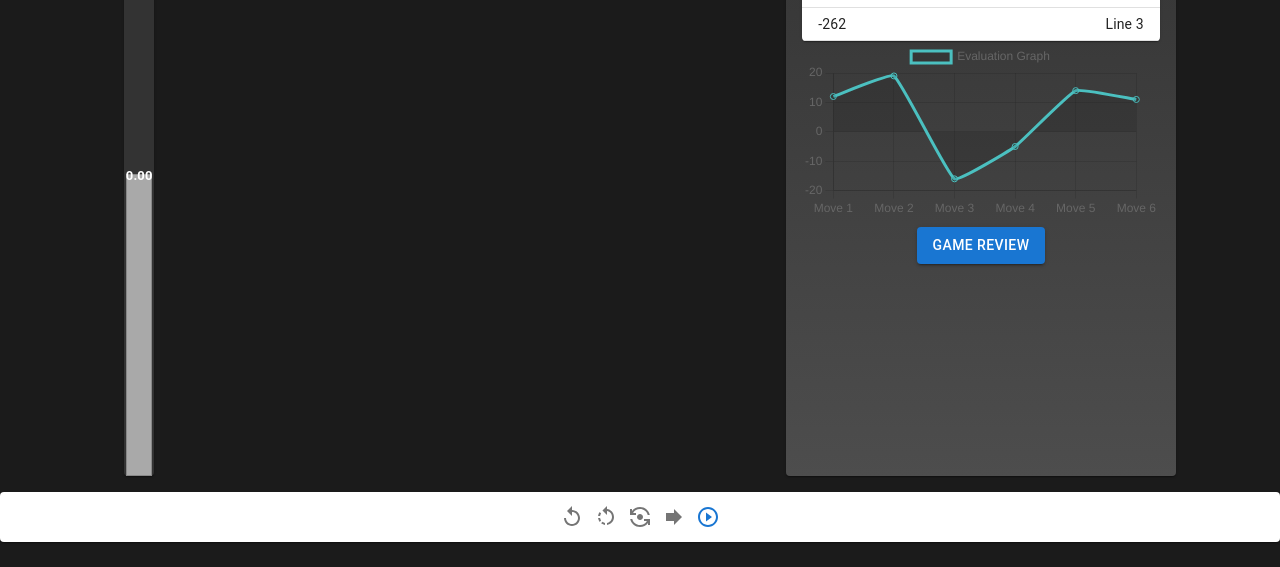
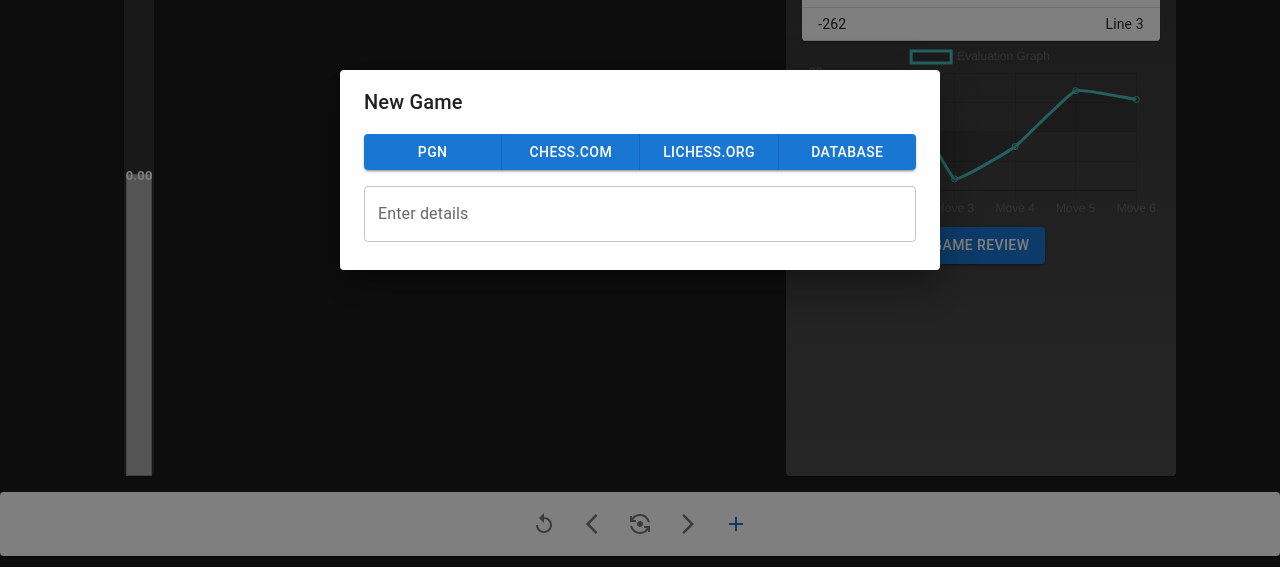
Before and after one commit to Nikhiltien/shiro, a React (Create React App) app in the folder gui/: page / in a window 1280 px wide. Both pictures are taken after a click on the button 708 px from the left and 747 px from the top of the page. Shown: the part 230-797 px from the top of the page. Built offline with nearby package versions, Linux system fonts and the light colour scheme; no server answers.

Commit message:
ui improvements

```diff
--- a/gui/src/Homepage.js
+++ b/gui/src/Homepage.js
@@ -76,6 +76,20 @@ function Homepage() {
     }
   };
 
+  const resetBoard = async () => {
+    try {
+      const response = await fetch('http://localhost:5000/reset', { method: 'POST' });
+      const data = await response.json();
+      if (data.fen) {
+        setBoardPosition(data.fen); // Update the board position with the new FEN
+      } else {
+        console.error('Error in resetting the board:', data.error);
+      }
+    } catch (error) {
+      console.error('Error in resetting the board:', error);
+    }
+  };
+
   const navigateForward = async () => {
     try {
       const response = await fetch('http://localhost:5000/navigate_forward', { method: 'POST' });
@@ -133,6 +147,7 @@ function Homepage() {
             flipBoard={flipBoard}
             onNavigateForward={navigateForward}
             onNavigateBackward={navigateBackward}
+            onResetBoard={resetBoard}
           />
         </Box>
       </Box>
--- a/gui/src/home_components/BottomPanel.js
+++ b/gui/src/home_components/BottomPanel.js
@@ -1,21 +1,33 @@
-import React from 'react';
+import React, { useState } from 'react';
 import { Paper, Box, IconButton } from '@mui/material';
-import ForwardIcon from '@mui/icons-material/Forward';
+import ArrowForwardIosOutlinedIcon from '@mui/icons-material/ArrowForwardIosOutlined';
 import ReplayIcon from '@mui/icons-material/Replay';
-import RotateLeftIcon from '@mui/icons-material/RotateLeft';
+import ArrowBackIosOutlinedIcon from '@mui/icons-material/ArrowBackIosOutlined';
 import FlipCameraAndroidIcon from '@mui/icons-material/FlipCameraAndroid';
-import PlayCircleOutlineIcon from '@mui/icons-material/PlayCircleOutline';
+import AddOutlinedIcon from '@mui/icons-material/AddOutlined';
+import NewGamePopup from './NewGamePopup';
 
-function BottomPanel({ flipBoard, onNavigateBackward, onNavigateForward}) {
+function BottomPanel({ flipBoard, onNavigateBackward, onNavigateForward, onResetBoard }) {
+  const [isPopupOpen, setPopupOpen] = useState(false);
+
+  const handleOpenPopup = () => {
+    setPopupOpen(true);
+  };
+
+  const handleClosePopup = () => {
+    setPopupOpen(false);
+  };
+
   return (
     <Paper>
       <Box display="flex" justifyContent="center" alignItems="center" p={1}>
-        <IconButton size="small"><ReplayIcon /></IconButton>
-        <IconButton size="small" onClick={onNavigateBackward}><RotateLeftIcon /></IconButton>
-        <IconButton size="small" onClick={flipBoard}><FlipCameraAndroidIcon /></IconButton>
-        <IconButton size="small" onClick={onNavigateForward}><ForwardIcon /></IconButton>
-        <IconButton size="small" color="primary"><PlayCircleOutlineIcon /></IconButton>
+        <IconButton size="large" onClick={onResetBoard}><ReplayIcon /></IconButton>
+        <IconButton size="large" onClick={onNavigateBackward}><ArrowBackIosOutlinedIcon /></IconButton>
+        <IconButton size="large" onClick={flipBoard}><FlipCameraAndroidIcon /></IconButton>
+        <IconButton size="large" onClick={onNavigateForward}><ArrowForwardIosOutlinedIcon /></IconButton>
+        <IconButton size="large" color="primary" onClick={handleOpenPopup}><AddOutlinedIcon /></IconButton>
       </Box>
+      <NewGamePopup open={isPopupOpen} handleClose={handleClosePopup} />
     </Paper>
   );
 }
--- /dev/null
+++ b/gui/src/home_components/NewGamePopup.js
@@ -0,0 +1,25 @@
+import React from 'react';
+import { Dialog, DialogContent, DialogTitle, TextField, ButtonGroup, Button } from '@mui/material';
+
+function NewGamePopup({ open, handleClose }) {
+  return (
+    <Dialog open={open} onClose={handleClose} maxWidth="sm" fullWidth>
+      <DialogTitle>New Game</DialogTitle>
+      <DialogContent>
+        <ButtonGroup fullWidth variant="contained" aria-label="outlined primary button group">
+          <Button>PGN</Button>
+          <Button>Chess.com</Button>
+          <Button>Lichess.org</Button>
+          <Button>Database</Button>
+        </ButtonGroup>
+        <TextField
+          fullWidth
+          label="Enter details"
+          margin="normal"
+        />
+      </DialogContent>
+    </Dialog>
+  );
+}
+
+export default NewGamePopup;
```
Also changed, not shown: gui/src/home_components/SidePanel.js (+1 -6 lines), 1 other file (tests, documents, lock files or other folders).
